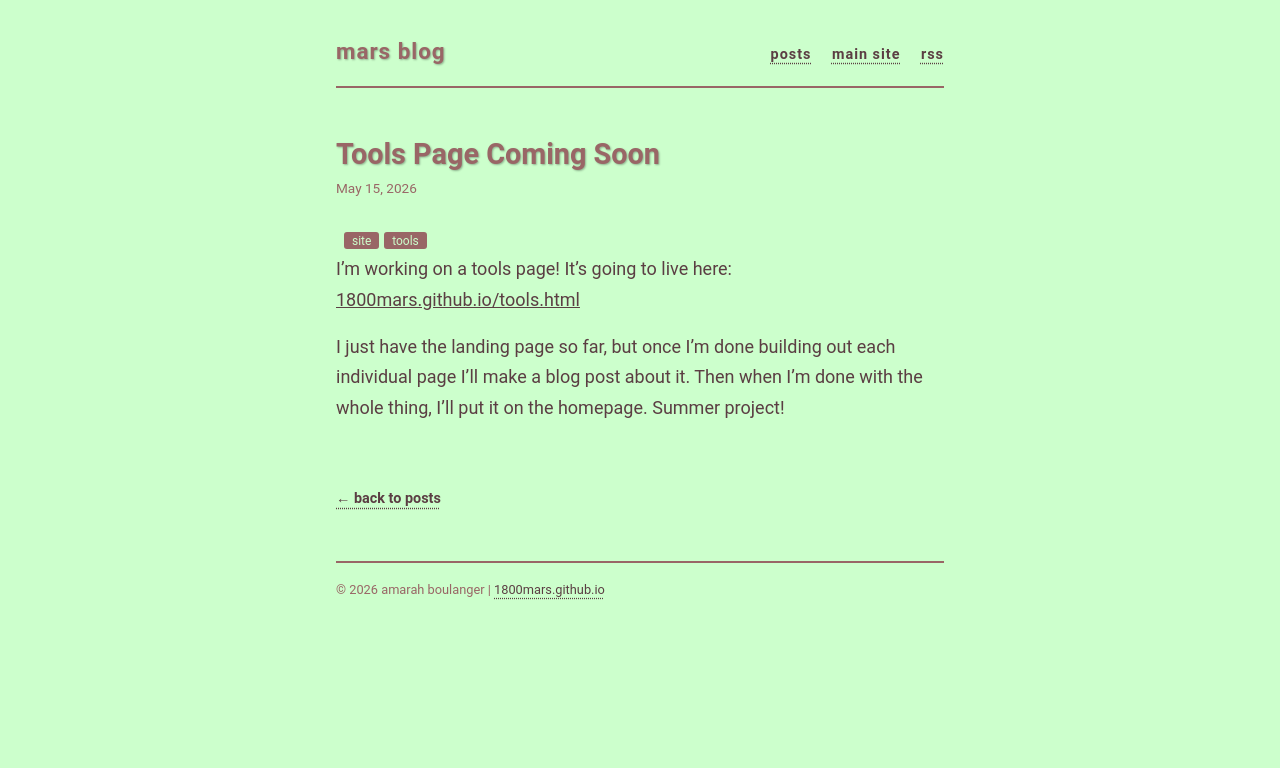
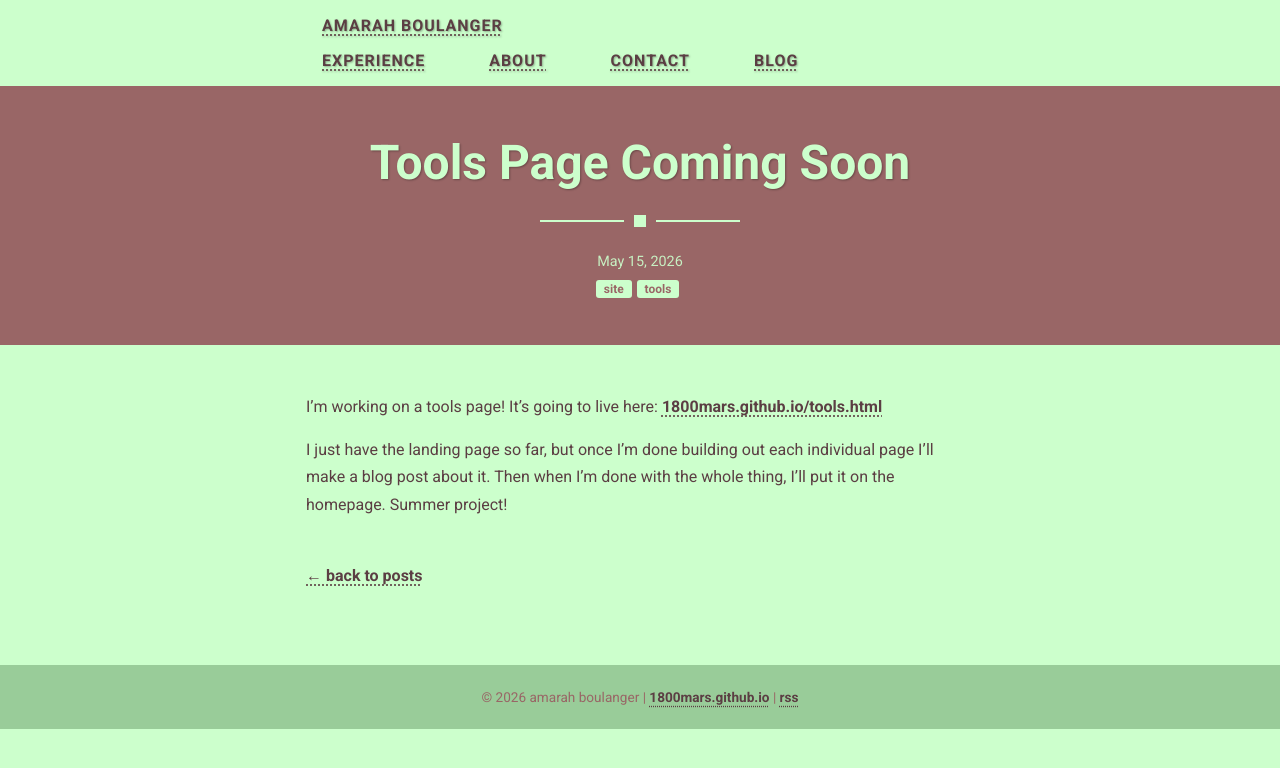
Before and after one commit to 1800mars/blog, a Jekyll site: the page built from _posts/2026-05-15-tools-page-coming-soon.md, in a window 1280 px wide. Shown: the top 768 px of the page. Built offline with Jekyll 4.4.1, drawn with Linux system fonts in a browser that asks for light colours.

Commit message:
match blog style to main site

```diff
--- a/_layouts/default.html
+++ b/_layouts/default.html
@@ -5,24 +5,45 @@
   <meta name="viewport" content="width=device-width, initial-scale=1.0">
   <title>{% if page.title %}{{ page.title }} | {{ site.title }}{% else %}{{ site.title }}{% endif %}</title>
   <link rel="alternate" type="application/rss+xml" title="{{ site.title }}" href="{{ '/feed.xml' | prepend: site.baseurl | prepend: site.url }}">
+  <link href="https://fonts.googleapis.com/css2?family=Roboto:wght@400;700&display=swap" rel="stylesheet">
   <link rel="stylesheet" href="{{ '/assets/css/style.css' | prepend: site.baseurl }}">
 </head>
 <body>
+  <a href="#main" class="skip-link">Skip to main content</a>
   <header>
-    <nav>
-      <a href="{{ site.baseurl }}/" class="site-title">{{ site.title }}</a>
-      <span class="nav-links">
-        <a href="{{ site.baseurl }}/">posts</a>
-        <a href="{{ site.url }}/">main site</a>
-        <a href="{{ '/feed.xml' | prepend: site.baseurl | prepend: site.url }}">rss</a>
-      </span>
-    </nav>
+    <div class="navbar-wrapper">
+      <nav class="navbar container" aria-label="Main navigation">
+        <div class="nav-left">
+          <a href="{{ site.url }}/">AMARAH BOULANGER</a>
+        </div>
+        <div class="nav-right">
+          <a href="{{ site.url }}/experience.html">EXPERIENCE</a>
+          <a href="{{ site.url }}/about.html">ABOUT</a>
+          <a href="{{ site.url }}/contact.html">CONTACT</a>
+          <a href="{{ site.baseurl }}/" class="active">BLOG</a>
+        </div>
+      </nav>
+    </div>
   </header>
-  <main>
-    {{ content }}
+
+  <main id="main">
+    <section class="hero">
+      <div class="container fade-up">
+        <h1>mars blog</h1>
+        <div class="divider"><span></span></div>
+        <p>welcome to my little microblog</p>
+      </div>
+    </section>
+
+    <section class="content-section">
+      <div class="container">
+        {{ content }}
+      </div>
+    </section>
   </main>
-  <footer>
-    <p>&copy; {{ site.time | date: '%Y' }} amarah boulanger | <a href="{{ site.url }}/">1800mars.github.io</a></p>
+
+  <footer class="blog-footer">
+    <p>&copy; {{ site.time | date: '%Y' }} amarah boulanger | <a href="{{ site.url }}/">1800mars.github.io</a> | <a href="{{ '/feed.xml' | prepend: site.baseurl | prepend: site.url }}">rss</a></p>
   </footer>
 </body>
 </html>
--- a/_layouts/post.html
+++ b/_layouts/post.html
@@ -1,14 +1,55 @@
----
-layout: default
----
-<article class="post">
+<!DOCTYPE html>
+<html lang="en">
+<head>
+  <meta charset="utf-8">
+  <meta name="viewport" content="width=device-width, initial-scale=1.0">
+  <title>{{ page.title }} | {{ site.title }}</title>
+  <link rel="alternate" type="application/rss+xml" title="{{ site.title }}" href="{{ '/feed.xml' | prepend: site.baseurl | prepend: site.url }}">
+  <link href="https://fonts.googleapis.com/css2?family=Roboto:wght@400;700&display=swap" rel="stylesheet">
+  <link rel="stylesheet" href="{{ '/assets/css/style.css' | prepend: site.baseurl }}">
+</head>
+<body>
+  <a href="#main" class="skip-link">Skip to main content</a>
+  <header>
+    <div class="navbar-wrapper">
+      <nav class="navbar container" aria-label="Main navigation">
+        <div class="nav-left">
+          <a href="{{ site.url }}/">AMARAH BOULANGER</a>
+        </div>
+        <div class="nav-right">
+          <a href="{{ site.url }}/experience.html">EXPERIENCE</a>
+          <a href="{{ site.url }}/about.html">ABOUT</a>
+          <a href="{{ site.url }}/contact.html">CONTACT</a>
+          <a href="{{ site.baseurl }}/">BLOG</a>
+        </div>
+      </nav>
+    </div>
+  </header>
+
+  <main id="main">
+    <section class="hero">
+      <div class="container fade-up">
         <h1>{{ page.title }}</h1>
+        <div class="divider"><span></span></div>
         <time datetime="{{ page.date | date_to_xmlschema }}">{{ page.date | date: "%B %-d, %Y" }}</time>
         {% if page.tags.size > 0 %}
-  <span class="tags">{% for tag in page.tags %}<span class="tag">{{ tag }}</span>{% endfor %}</span>
+        <div class="tags">{% for tag in page.tags %}<span class="tag">{{ tag }}</span>{% endfor %}</div>
         {% endif %}
-  <div class="post-content">
+      </div>
+    </section>
+
+    <section class="content-section">
+      <div class="container">
+        <article class="post-content">
           {{ content }}
+        </article>
+        <a href="{{ site.baseurl }}/" class="back-link">&larr; back to posts</a>
       </div>
-  <a href="{{ site.baseurl }}/" class="back">&larr; back to posts</a>
-</article>
+    </section>
+  </main>
+
+  <footer class="blog-footer">
+    <p>&copy; {{ site.time | date: '%Y' }} amarah boulanger | <a href="{{ site.url }}/">1800mars.github.io</a> | <a href="{{ '/feed.xml' | prepend: site.baseurl | prepend: site.url }}">rss</a></p>
+  </footer>
+</body>
+</html>
--- a/assets/css/style.css
+++ b/assets/css/style.css
@@ -1,5 +1,5 @@
-/* mars blog - minimal style */
-/* uses same variables as main site */
+/* mars blog stylesheet */
+/* matches main site: same variables, nav, hero, card style */
 
 :root {
   --mint: #99CC99;
@@ -10,152 +10,251 @@
 }
 
 * {
+  box-sizing: border-box;
   margin: 0;
   padding: 0;
-  box-sizing: border-box;
 }
 
 body {
   font-family: 'Roboto', Arial, sans-serif;
-  font-size: 18px;
-  line-height: 1.7;
+  background-color: var(--background);
   color: var(--text);
-  background: var(--background);
-  max-width: 640px;
-  margin: 0 auto;
-  padding: 2rem 1rem;
 }
 
-/* nav */
-header {
-  margin-bottom: 3rem;
-  padding-bottom: 1rem;
-  border-bottom: 2px solid var(--rose);
+/* skip link */
+.skip-link {
+  position: absolute;
+  left: -999px;
+  top: auto;
+  width: 1px;
+  height: 1px;
+  overflow: hidden;
 }
 
-nav {
+.skip-link:focus {
+  position: static;
+  width: auto;
+  height: auto;
+  margin: 1rem;
+  padding: 0.5rem 1rem;
+  background-color: var(--background);
+  z-index: 1000;
+  font-weight: bold;
+  border: 2px solid var(--text);
+  border-radius: 6px;
+}
+
+/* container */
+.container {
+  max-width: 700px;
+  margin: 0 auto;
+  padding: 0 1rem;
+}
+
+/* nav - matches main site */
+header,
+.navbar-wrapper {
+  background-color: var(--background);
+}
+
+.navbar {
   display: flex;
   justify-content: space-between;
-  align-items: baseline;
+  align-items: center;
+  padding: 1rem;
   flex-wrap: wrap;
-  gap: 0.5rem;
+  gap: 1rem;
 }
 
-.site-title {
-  font-size: 1.4rem;
+.nav-left a,
+.nav-right a {
+  color: var(--text);
+  text-decoration: underline dotted;
+  text-decoration-color: var(--text);
   font-weight: bold;
-  color: var(--rose);
-  text-decoration: none;
   letter-spacing: 1px;
+  padding: 0 1rem;
   text-shadow: 1px 1px 2px rgba(0, 0, 0, 0.3);
+  transition: all 0.3s ease;
+  text-underline-offset: 4px;
 }
 
-.site-title:hover {
+.nav-left a:hover,
+.nav-right a:hover {
+  transform: translateY(-2px);
   text-shadow: 0 0 5px var(--mint);
 }
 
-.nav-links a {
-  color: var(--text);
-  text-decoration: underline dotted;
-  text-decoration-color: var(--text);
-  text-underline-offset: 4px;
-  margin-left: 1rem;
-  font-size: 0.9rem;
-  font-weight: bold;
-  letter-spacing: 1px;
-  transition: all 0.3s ease;
+.nav-right {
+  display: flex;
+  gap: 2rem;
 }
 
-.nav-links a:hover {
-  transform: translateY(-2px);
-  text-shadow: 0 0 5px var(--mint);
+.nav-left a.active,
+.nav-right a.active {
+  color: var(--rose);
+  text-shadow: 0 0 8px var(--mint);
+}
+
+/* hero - matches main site */
+.hero {
+  background-color: var(--rose);
+  color: var(--background);
+  text-align: center;
+  padding: 3rem 1rem;
+}
+
+.hero h1 {
+  font-family: 'Roboto', Arial, sans-serif;
+  font-weight: 700;
+  font-size: 3rem;
+  text-shadow: 1px 1px 2px rgba(0, 0, 0, 0.3);
+  margin-bottom: 1rem;
+}
+
+.hero p {
+  max-width: 600px;
+  margin: 0 auto;
+  font-size: 1rem;
+}
+
+.hero time {
+  font-size: 0.9rem;
+  opacity: 0.9;
+}
+
+/* divider - matches main site */
+.divider {
+  display: flex;
+  align-items: center;
+  justify-content: center;
+  margin: 1.5rem auto;
+  max-width: 200px;
+}
+
+.divider::before,
+.divider::after {
+  content: '';
+  flex: 1;
+  height: 2px;
+  background-color: var(--background);
+}
+
+.divider span {
+  width: 12px;
+  height: 12px;
+  background-color: var(--background);
+  display: inline-block;
+  margin: 0 10px;
+}
+
+/* tags */
+.tags {
+  margin-top: 0.5rem;
+}
+
+.tag {
+  background: var(--background);
+  color: var(--rose);
+  padding: 0.15rem 0.5rem;
+  border-radius: 3px;
+  font-size: 0.75rem;
+  margin-right: 0.3rem;
+  font-weight: 700;
+}
+
+/* fade animation - matches main site */
+@keyframes softFade {
+  from {
+    opacity: 0;
+    transform: translateY(10px) scale(0.98);
+  }
+  to {
+    opacity: 1;
+    transform: translateY(0) scale(1);
+  }
+}
+
+.fade-up {
+  animation: softFade 0.8s ease-in-out both;
+}
+
+/* content area */
+.content-section {
+  padding: 3rem 1rem;
+}
+
+/* post cards on index */
+.post-card {
+  background-color: var(--rose);
+  color: var(--background);
+  border: 1px solid var(--white);
+  padding: 1.5rem;
+  border-radius: 8px;
+  margin-bottom: 2rem;
+  box-shadow: 0 2px 6px rgba(0, 0, 0, 0.05);
+  transition: transform 0.3s ease, box-shadow 0.3s ease;
+}
+
+.post-card:hover {
+  transform: translateY(-4px);
+  box-shadow: 0 4px 12px rgba(153, 102, 102, 0.3);
+}
+
+.post-card time {
+  font-size: 0.8rem;
+  opacity: 0.8;
+}
+
+.post-card h2 {
+  font-size: 1.4rem;
+  margin: 0.3rem 0 0.5rem;
+  text-shadow: 1px 1px 2px rgba(0, 0, 0, 0.25);
+}
+
+.post-card h2 a {
+  color: var(--background);
+  text-decoration: none;
+  transition: color 0.3s ease;
+}
+
+.post-card h2 a:hover {
+  color: var(--white);
+}
+
+.post-card .tags {
+  margin-bottom: 0.75rem;
+}
+
+.post-card .tag {
+  background: var(--background);
   color: var(--rose);
 }
 
-/* links */
-a {
-  color: var(--text);
+.post-preview {
+  font-size: 0.95rem;
+  line-height: 1.6;
+  margin-bottom: 1rem;
+  color: var(--background);
+}
+
+.read-more {
+  color: var(--background);
+  text-decoration: underline dotted;
+  text-underline-offset: 4px;
+  font-weight: bold;
+  font-size: 0.9rem;
   transition: color 0.3s ease;
 }
 
-a:hover {
-  color: var(--rose);
+.read-more:hover {
+  color: var(--white);
 }
 
-/* index */
-.post-list {
-  list-style: none;
-}
-
-.post-list li {
-  margin-bottom: 1.5rem;
-  padding-bottom: 1.5rem;
-  border-bottom: 1px solid var(--rose);
-}
-
-.post-list li:last-child {
-  border-bottom: none;
-}
-
-.post-list time {
-  display: block;
-  font-size: 0.85rem;
-  color: var(--rose);
-  margin-bottom: 0.2rem;
-}
-
-.post-list a {
-  font-size: 1.2rem;
-  font-weight: bold;
-  text-decoration: none;
-  color: var(--text);
-  letter-spacing: 0.5px;
-}
-
-.post-list a:hover {
-  color: var(--rose);
-  text-shadow: 0 0 5px var(--mint);
-}
-
-.post-list .summary {
-  font-size: 0.95rem;
-  color: var(--text);
-  margin-top: 0.3rem;
-  opacity: 0.8;
-}
-
-/* post */
-article.post h1 {
-  font-size: 1.8rem;
-  color: var(--rose);
-  margin-bottom: 0.2rem;
-  line-height: 1.3;
-  text-shadow: 1px 1px 2px rgba(0, 0, 0, 0.3);
-}
-
-article.post time {
-  display: block;
-  font-size: 0.85rem;
-  color: var(--rose);
-  margin-bottom: 1.5rem;
-}
-
-.tags {
-  display: inline;
-  margin-left: 0.5rem;
-}
-
-.tag {
-  background: var(--rose);
-  color: var(--background);
-  padding: 0.1rem 0.5rem;
-  border-radius: 3px;
-  font-size: 0.75rem;
-  margin-right: 0.3rem;
-}
-
+/* single post content */
 .post-content {
-  margin-bottom: 2rem;
+  font-size: 1rem;
+  line-height: 1.7;
 }
 
 .post-content p {
@@ -167,6 +266,7 @@ article.post time {
   color: var(--rose);
   margin-top: 2rem;
   margin-bottom: 0.5rem;
+  text-shadow: none;
 }
 
 .post-content h3 {
@@ -193,7 +293,7 @@ article.post time {
   box-shadow: 0 2px 6px rgba(91, 62, 67, 0.1);
 }
 
-/* code blocks for playlists etc */
+/* code blocks */
 .post-content pre {
   background: var(--rose);
   color: var(--background);
@@ -212,7 +312,6 @@ article.post time {
   font-size: 0.85em;
 }
 
-/* inline code */
 .post-content p code {
   background: var(--mint);
   color: var(--text);
@@ -220,52 +319,82 @@ article.post time {
   border-radius: 3px;
 }
 
-.back {
+/* links in content */
+.post-content a {
+  color: var(--text);
+  font-weight: bold;
+  text-decoration: underline dotted;
+  text-underline-offset: 4px;
+  transition: all 0.3s ease;
+}
+
+.post-content a:hover {
+  color: var(--rose);
+  text-shadow: 0 0 5px var(--mint);
+}
+
+/* back link */
+.back-link {
   display: inline-block;
   margin-top: 2rem;
-  font-size: 0.9rem;
+  color: var(--text);
+  text-decoration: underline dotted;
+  text-underline-offset: 4px;
+  font-weight: bold;
+  transition: all 0.3s ease;
+}
+
+.back-link:hover {
+  color: var(--rose);
+  text-shadow: 0 0 5px var(--mint);
+}
+
+/* footer */
+.blog-footer {
+  background-color: var(--mint);
+  color: var(--rose);
+  text-align: center;
+  padding: 1.5rem 1rem;
+  font-size: 0.85rem;
+  margin-top: 2rem;
+}
+
+.blog-footer a {
+  color: var(--text);
   text-decoration: underline dotted;
   text-underline-offset: 4px;
   font-weight: bold;
 }
 
-.back:hover {
+.blog-footer a:hover {
   text-shadow: 0 0 5px var(--mint);
 }
 
-/* footer */
-footer {
-  margin-top: 3rem;
-  padding-top: 1rem;
-  border-top: 2px solid var(--rose);
-  font-size: 0.8rem;
-  color: var(--rose);
-}
-
-footer a {
-  color: var(--text);
-  text-decoration: underline dotted;
-  text-underline-offset: 4px;
-}
-
 /* responsive */
-@media (max-width: 480px) {
-  body {
-    font-size: 16px;
-    padding: 1rem 0.75rem;
+@media (max-width: 600px) {
+  .hero h1 {
+    font-size: 2rem;
   }
 
-  article.post h1 {
-    font-size: 1.4rem;
+  .navbar {
+    flex-direction: column;
+    gap: 0.5rem;
   }
 
-  nav {
-    flex-direction: column;
-    gap: 0.3rem;
+  .nav-right {
+    gap: 1rem;
+    flex-wrap: wrap;
   }
 
-  .nav-links a {
-    margin-left: 0;
-    margin-right: 1rem;
+  .nav-right a {
+    padding: 0 0.5rem;
+  }
+
+  .post-card {
+    padding: 1rem;
+  }
+
+  .post-card h2 {
+    font-size: 1.2rem;
   }
 }
```
Also changed, not shown: index.html (+13 -14 lines). Lines whose indentation alone changed are shown as unchanged.
